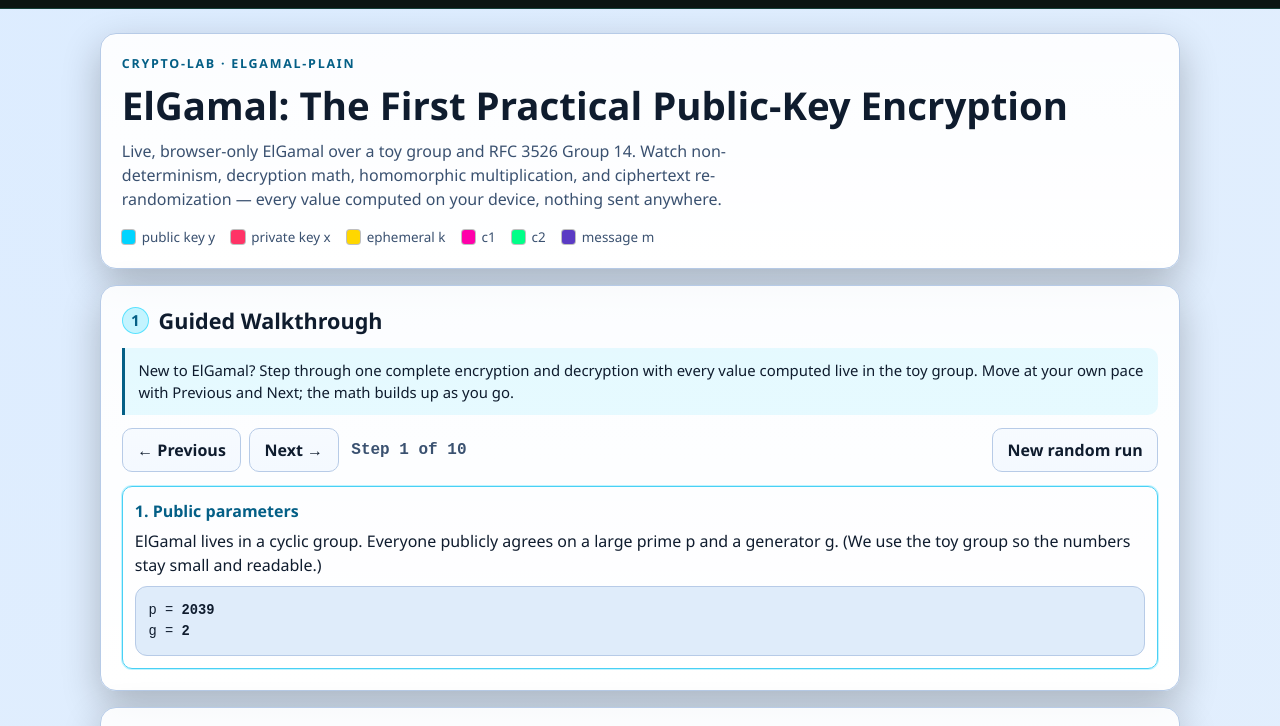
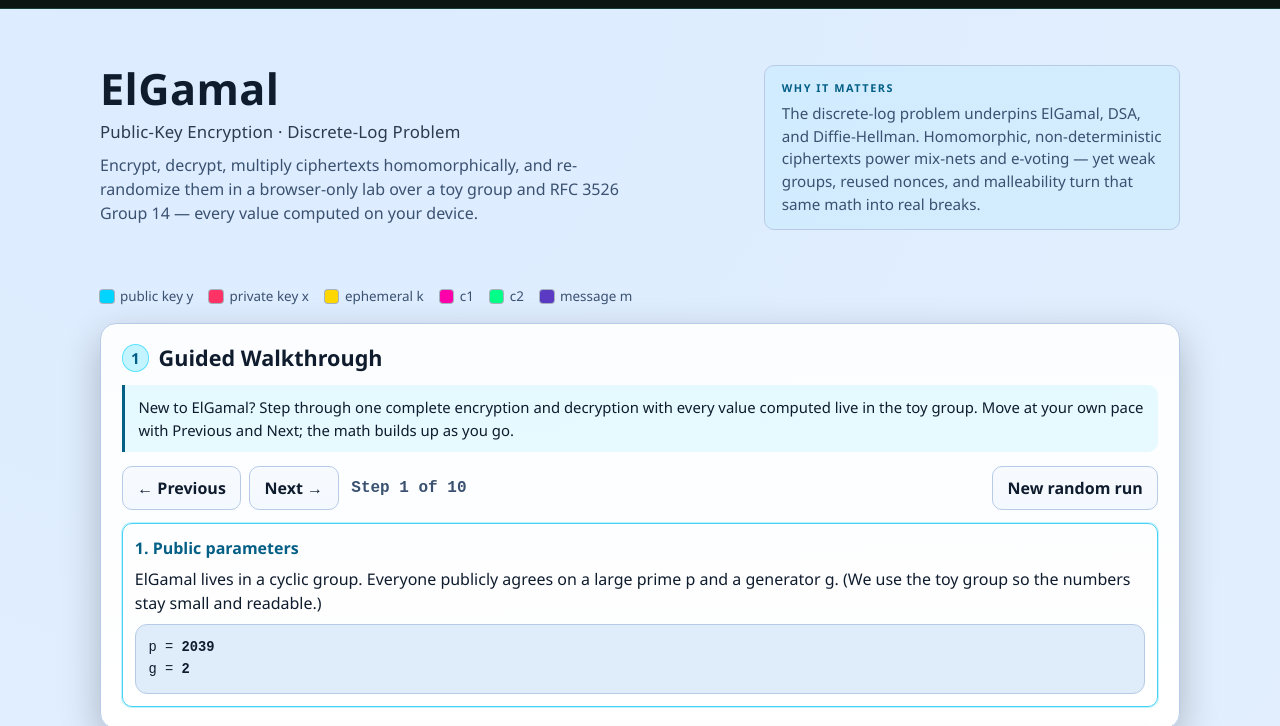
Before and after one commit to systemslibrarian/crypto-lab-elgamal-plain, a website built with Vite: page index.html in a window 1280 px wide. Shown: the part 58-784 px from the top of the page. Built offline with nearby package versions, Linux system fonts and the light colour scheme.

Commit message:
feat: standardize hero header to fleet cl-hero standard
Replace the ad-hoc .hero/.kicker/.subtitle title block with the shared
two-column cl-hero layout: title + spec subtitle + one-line description on
the left, a "Why it matters" box on the right (stacks on narrow screens).
Chrome/layout only -- no crypto or content changes.

Theme mapping for this demo: --text-dim -> --text-soft, --accent -> --public,
--border -> --line, so hero text passes axe contrast in both dark and light.
The hidden in-page #theme-toggle stays in the DOM (its theme JS still runs);
the shared topbar block is untouched. Title capped at the x3dh-wire scale.

Co-Authored-By: Claude Opus 4.8 <noreply@anthropic.com>

```diff
--- a/src/main.ts
+++ b/src/main.ts
@@ -13,21 +13,30 @@ if (!app) {
 
 app.innerHTML = `
   <main id="main-content" class="page" tabindex="-1" aria-labelledby="page-title">
-    <header class="hero">
-      <div class="hero-top">
-        <p class="kicker">crypto-lab · elgamal-plain</p>
-        <button id="theme-toggle" class="theme-toggle" type="button" aria-pressed="false">
-          <span class="theme-icon" aria-hidden="true"></span>
-          <span id="theme-label">Dark</span>
-        </button>
+    <header class="cl-hero">
+      <div class="cl-hero-main">
+        <h1 class="cl-hero-title" id="page-title">ElGamal</h1>
+        <p class="cl-hero-sub">Public-Key Encryption · Discrete-Log Problem</p>
+        <p class="cl-hero-desc">
+          Encrypt, decrypt, multiply ciphertexts homomorphically, and re-randomize them in a
+          browser-only lab over a toy group and RFC 3526 Group 14 &mdash; every value computed on your device.
+        </p>
       </div>
-      <h1 id="page-title">ElGamal: The First Practical Public-Key Encryption</h1>
-      <p class="subtitle">
-        Live, browser-only ElGamal over a toy group and RFC 3526 Group 14. Watch non-determinism,
-        decryption math, homomorphic multiplication, and ciphertext re-randomization &mdash; every
-        value computed on your device, nothing sent anywhere.
-      </p>
-      <ul class="legend" aria-label="Color key for the variables used below">
+      <aside class="cl-hero-why" aria-label="Why it matters">
+        <span class="cl-hero-why-label">WHY IT MATTERS</span>
+        <p class="cl-hero-why-text">
+          The discrete-log problem underpins ElGamal, DSA, and Diffie-Hellman. Homomorphic,
+          non-deterministic ciphertexts power mix-nets and e-voting &mdash; yet weak groups, reused
+          nonces, and malleability turn that same math into real breaks.
+        </p>
+      </aside>
+    </header>
+
+    <button id="theme-toggle" class="theme-toggle" type="button" aria-pressed="false">
+      <span class="theme-icon" aria-hidden="true"></span>
+      <span id="theme-label">Dark</span>
+    </button>
+    <ul class="legend" aria-label="Color key for the variables used below">
         <li><span class="swatch pub" aria-hidden="true"></span> public key y</li>
         <li><span class="swatch priv" aria-hidden="true"></span> private key x</li>
         <li><span class="swatch k" aria-hidden="true"></span> ephemeral k</li>
--- a/src/style.css
+++ b/src/style.css
@@ -120,7 +120,6 @@ body {
   outline: none;
 }
 
-.hero,
 .card {
   border: 1px solid var(--line);
   border-radius: 16px;
@@ -128,25 +127,19 @@ body {
   box-shadow: 0 14px 38px rgba(0, 0, 0, 0.24);
 }
 
-.hero {
-  padding: 1.2rem;
-}
-
-.hero-top {
-  display: flex;
-  align-items: center;
-  justify-content: space-between;
-  gap: 1rem;
-}
-
-.kicker {
-  margin: 0;
-  font-size: 0.78rem;
-  letter-spacing: 0.14em;
-  text-transform: uppercase;
-  color: var(--t-pub);
-  font-weight: 600;
-}
+/* BEGIN cl-hero standard — managed, keep in sync across fleet */
+/* Theme mapping for this demo: --text-dim -> --text-soft, --accent -> --public,
+   --border -> --line. Colors verified for axe contrast in dark + light. */
+.cl-hero{display:flex;align-items:flex-start;justify-content:space-between;gap:clamp(1rem,4vw,3rem);flex-wrap:wrap;margin:clamp(1rem,3vw,2rem) 0 1.5rem;}
+.cl-hero-main{flex:1 1 22rem;min-width:min(100%,20rem);}
+.cl-hero-title{margin:0;font-size:clamp(1.6rem,3.8vw,2.7rem);font-weight:700;line-height:1.1;letter-spacing:.01em;}
+.cl-hero-sub{margin:.4rem 0 0;font-size:clamp(.9rem,1.6vw,1.05rem);letter-spacing:.01em;opacity:.85;}
+.cl-hero-desc{margin:.55rem 0 0;font-size:1rem;line-height:1.5;color:var(--text-soft);max-width:60ch;}
+.cl-hero-why{flex:0 1 min(40%,26rem);min-width:min(100%,15rem);border:1px solid var(--line);border-radius:10px;padding:.85rem 1.05rem;background:color-mix(in oklab,var(--public) 6%,transparent);}
+.cl-hero-why-label{display:block;font-size:.68rem;font-weight:700;letter-spacing:.14em;color:var(--t-pub);}
+.cl-hero-why-text{margin:.35rem 0 0;font-size:.95rem;line-height:1.5;color:var(--text-soft);}
+@media (max-width:640px){.cl-hero{flex-direction:column;}.cl-hero-why{flex-basis:auto;width:100%;}}
+/* END cl-hero standard */
 
 h1,
 h2 {
@@ -179,12 +172,6 @@ h2 {
   font-size: 0.95rem;
   font-weight: 700;
   flex: none;
-}
-
-.subtitle {
-  color: var(--text-soft);
-  max-width: 70ch;
-  margin: 0.7rem 0 0;
 }
 
 /* --- Color legend --------------------------------------------------------- */
@@ -706,7 +693,6 @@ tbody th[scope='row'] {
     align-items: end;
   }
 
-  .hero,
   .card {
     padding: 1.3rem;
   }
@@ -728,7 +714,7 @@ tbody th[scope='row'] {
 /* --- High contrast preference --------------------------------------------- */
 
 @media (prefers-contrast: more) {
-  .hero,
+  .cl-hero-why,
   .card,
   input,
   select,
```
